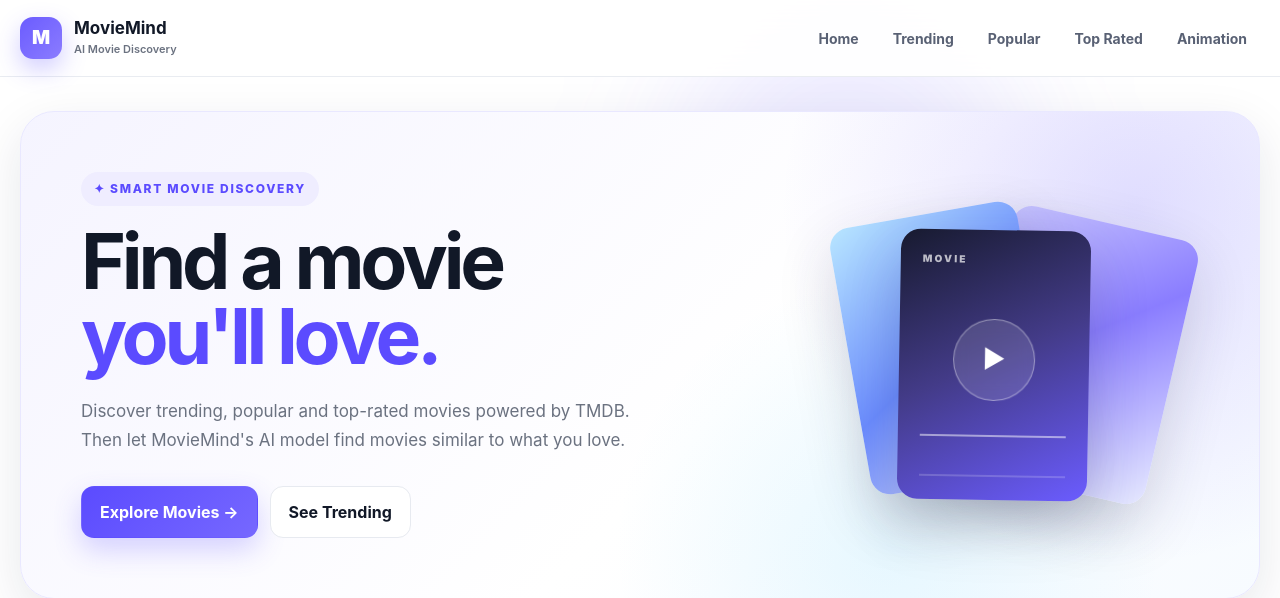
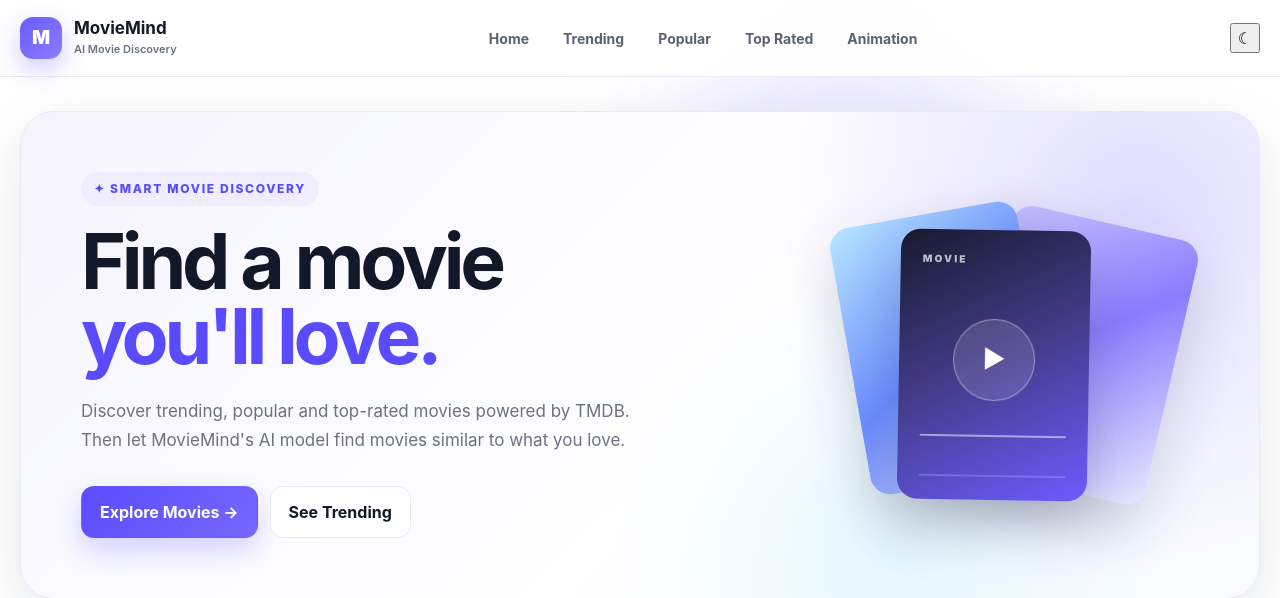
Before and after one commit to Dk76-76/MovieMind, a FastAPI app: page / in a window 1280 px wide. Shown: the top 598 px of the page. Run offline with FastAPI, Linux system fonts and the light colour scheme.

Commit message:
Update index.html

```diff
--- a/templates/index.html
+++ b/templates/index.html
@@ -9,7 +9,7 @@
         content="MovieMind — Discover movies and get AI-powered recommendations."
     >
 
-    <meta name="theme-color" content="#ffffff">
+    <meta name="theme-color" content="#ffffff" id="themeColor">
 
     <title>MovieMind — AI Movie Discovery</title>
 
@@ -82,6 +82,19 @@
                 Animation
             </button>
         </nav>
+
+
+        <!-- DARK MODE TOGGLE -->
+
+        <button
+            class="theme-toggle"
+            id="themeToggle"
+            type="button"
+            aria-label="Switch to dark mode"
+            title="Switch to dark mode"
+        >
+            <span class="theme-icon" id="themeIcon">☾</span>
+        </button>
 
 
         <button
@@ -612,12 +625,7 @@
                 </div>
 
 
-                <!-- =================================================
-                     MOVIE ACTIONS
-
-                     IMPORTANT:
-                     NO RECOMMEND BUTTON
-                ================================================== -->
+                <!-- MOVIE ACTIONS -->
 
                 <div class="modal-actions">
 
@@ -640,9 +648,8 @@
         <!-- =================================================
              AI RECOMMENDATIONS
 
-             IMPORTANT:
-             JS will move/use this section inside modal.
-             It starts hidden so NEW USER does not see it.
+             Hidden for a new user.
+             JS displays recommendations after movie selection.
         ================================================== -->
 
         <section
@@ -664,7 +671,6 @@
                             this movie
                         </span>
                     </h2>
-
 
                 </div>
 
```
